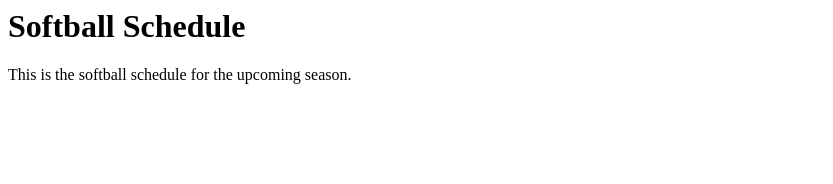
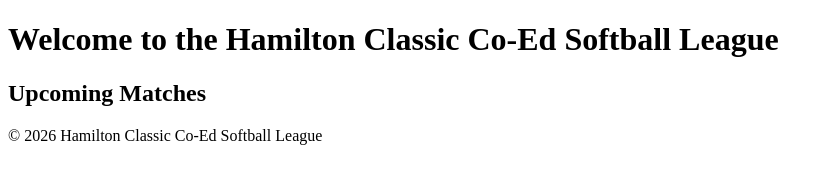
Before and after one commit to matthope001-hub/softballschedule, a plain HTML site: page index.html in a window 1280 px wide. Shown: the whole page, without its empty margins (0-833 px from the left). Drawn offline with Linux system fonts and the light colour scheme.

Commit message:
Update index.html with content from softball_wutang.html

```diff
--- a/index.html
+++ b/index.html
@@ -1,9 +1,26 @@
-<html>
+<!DOCTYPE html>
+<html lang="en">
 <head>
-    <title>Softball Schedule</title>
+    <meta charset="UTF-8">
+    <meta name="viewport" content="width=device-width, initial-scale=1.0">
+    <title>Hamilton Classic Co-Ed Softball League</title>
+    <link rel="stylesheet" href="styles.css">
+    <script src="script.js" defer></script>
 </head>
 <body>
-    <h1>Softball Schedule</h1>
-    <p>This is the softball schedule for the upcoming season.</p>
+    <header>
+        <h1>Welcome to the Hamilton Classic Co-Ed Softball League</h1>
+    </header>
+    <main>
+        <section>
+            <h2>Upcoming Matches</h2>
+            <ul id="match-list">
+                <!-- Matches will be dynamically inserted here -->
+            </ul>
+        </section>
+    </main>
+    <footer>
+        <p>&copy; 2026 Hamilton Classic Co-Ed Softball League</p>
+    </footer>
 </body>
 </html>
```
